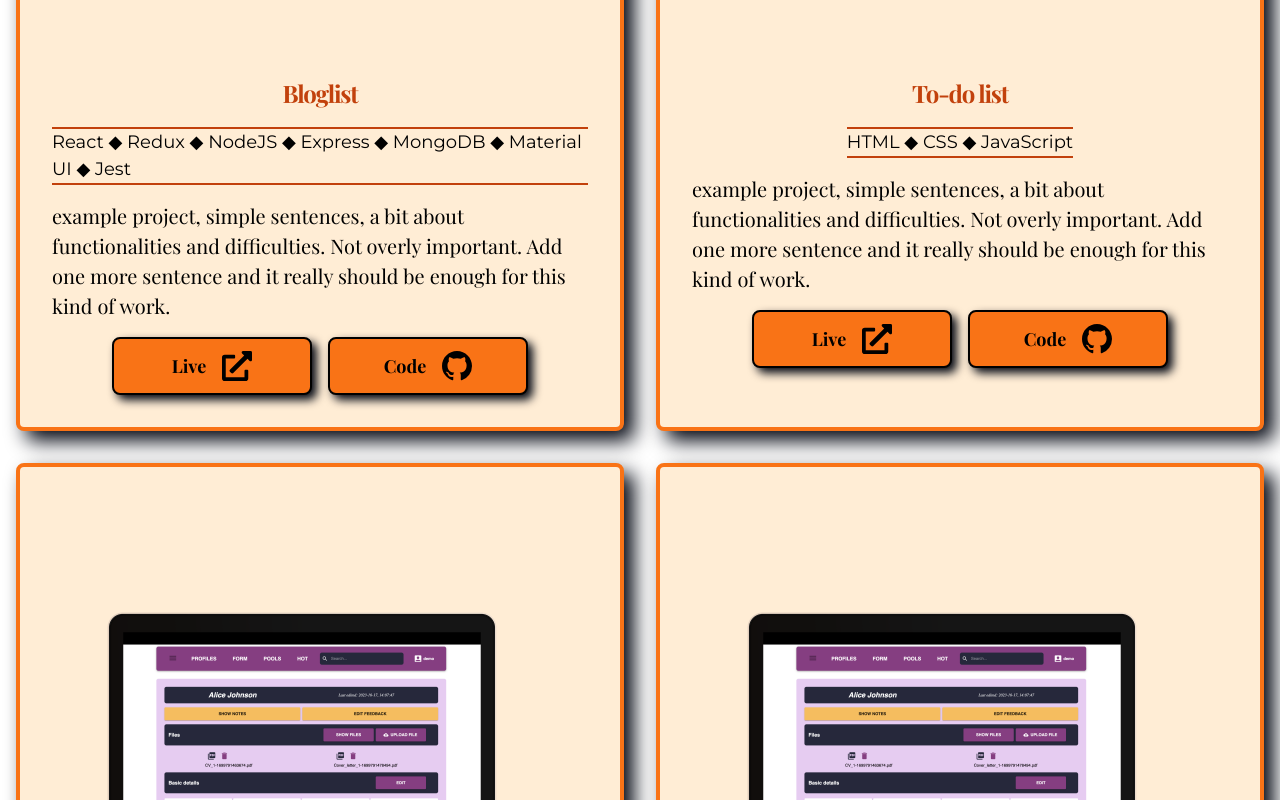
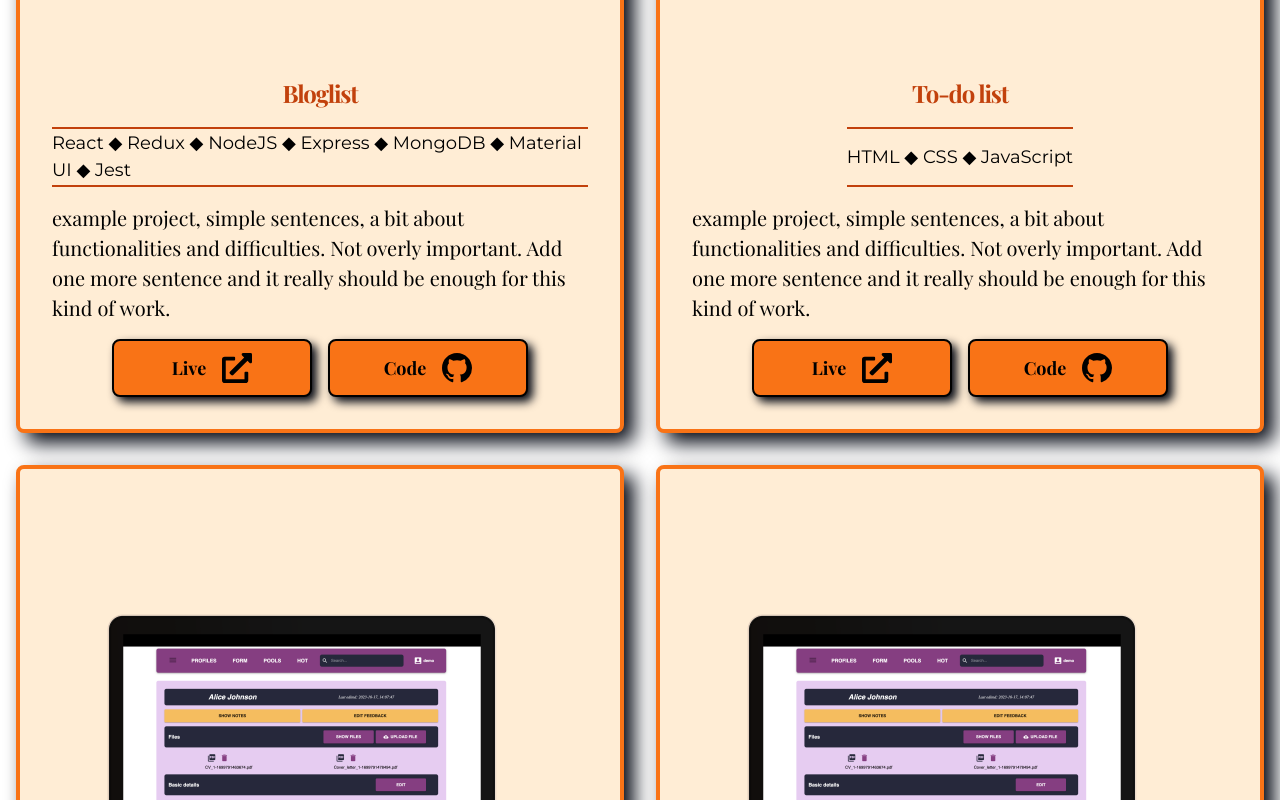
Before and after one commit to MateuszKuruc/developer-portfolio, a Next.js app in the folder developer-portfolio-site/: page /projects/playground in a window 1280 px wide. Shown: the part 1100-1900 px from the top of the page. Built offline with nearby package versions, Linux system fonts and the light colour scheme; a web font is replaced by a local one.

Commit message:
style stack section in additional projects page

```diff
--- a/developer-portfolio-site/src/app/projects/playground/page.tsx
+++ b/developer-portfolio-site/src/app/projects/playground/page.tsx
@@ -42,11 +42,12 @@ const Playground = () => {
               <div className="flex flex-col items-center justify-center rounded-lg gap-4">
                 <h3 className="bold-24 text-orange-700">{project.name}</h3>
 
-                <p className="regular-18 border-b-2 border-t-2 border-orange-700">
+                <p className="regular-18 border-b-2 border-t-2 border-orange-700 h-[60px] flex items-center">
                   {project.stack}
                 </p>
 
                 <p className="regular-20">{project.description}</p>
+
                 <div className="flex flex-col md:flex-row gap-4 items-center">
                   <a target="_blank" href="https://www.reklamyfacebook.pl/">
                     <button className="btn-about max-w-[200px]">
```
